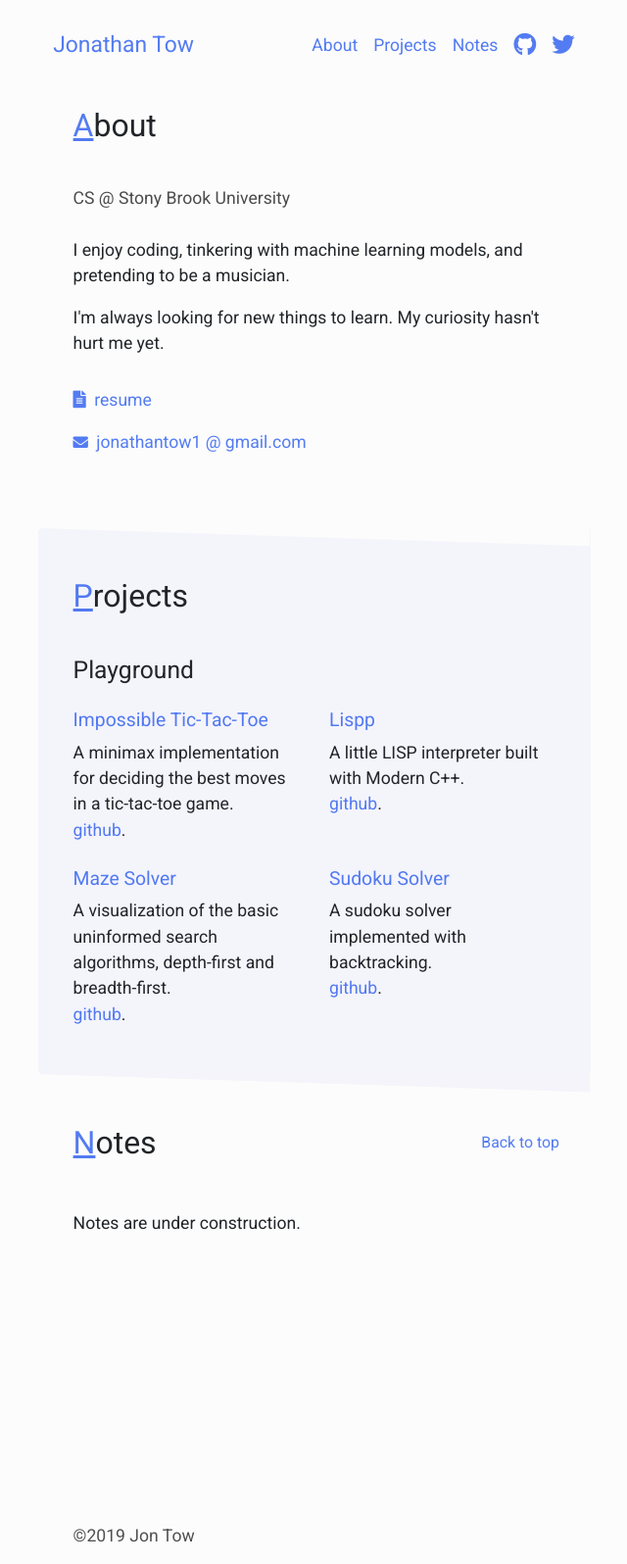
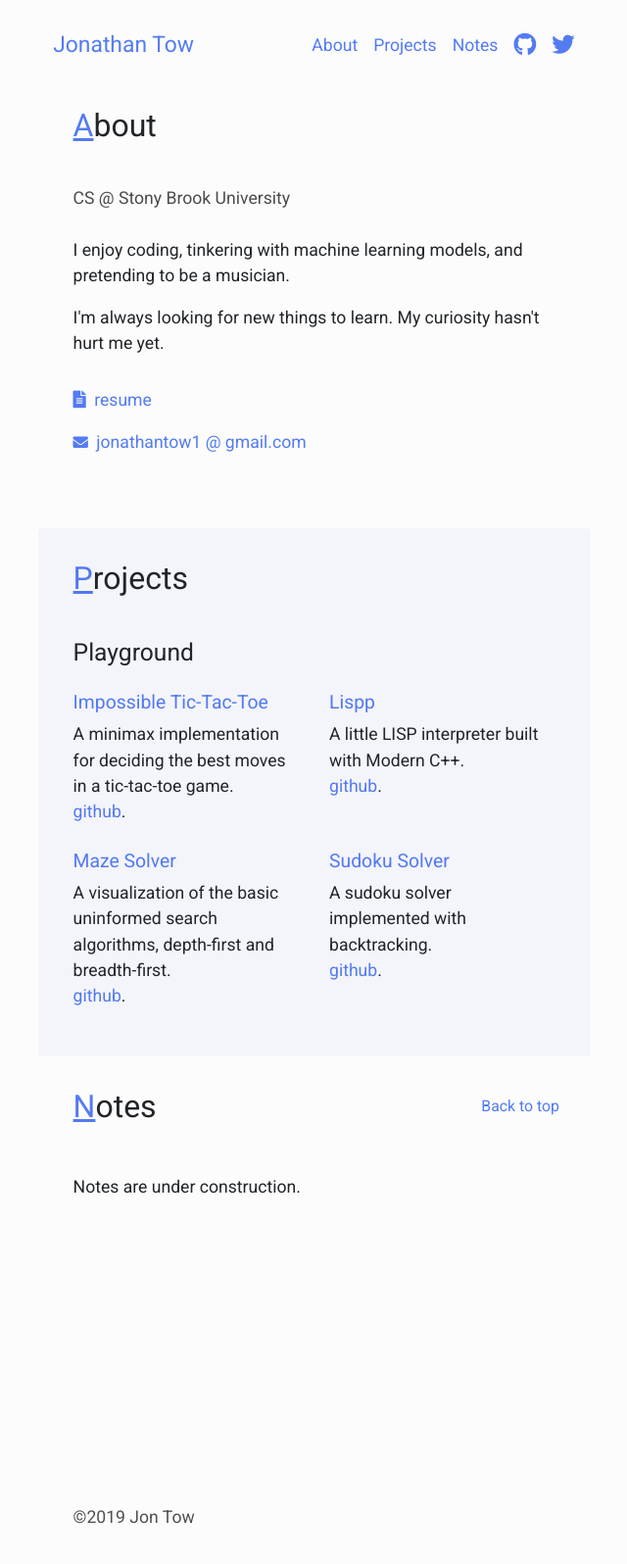
Before and after one commit to jon-tow/jon-tow.github.io, a Jekyll site: the page built from index.html, in a window 1280 px wide. Shown: the whole page at 98% size, without its empty margins (319-959 px from the left). Built offline with Jekyll 4.4.1, drawn with Linux system fonts in a browser that asks for light colours.

Commit message:
remove svgs

```diff
--- a/_includes/_sections/about.html
+++ b/_includes/_sections/about.html
@@ -5,7 +5,6 @@
       <p>About</p>
     </h2>
   </div>
-
 
   <!-- Content -->
   <div class="section-content ">
--- a/_includes/_sections/notes.html
+++ b/_includes/_sections/notes.html
@@ -1,19 +1,4 @@
 <section class=" " >
-
-    <svg viewBox="0 0 766 25" version="1.1" xmlns="http://www.w3.org/2000/svg" xmlns:xlink="http://www.w3.org/1999/xlink">
-      <!-- Generator: Sketch 43.1 (39012) - http://www.bohemiancoding.com/sketch -->
-      <desc>Created with Sketch.</desc>
-      <defs></defs>
-      <g id="Welcome" stroke="none" stroke-width="1" fill="none" fill-rule="evenodd">
-          <g id="Desktop-HD" transform="translate(-336.000000, -373.000000)" fill="#F4F4FA">
-              <g id="Group" transform="translate(719.000000, 385.500000) scale(-1, 1) translate(-719.000000, -385.500000) translate(336.000000, 373.000000)">
-                  <g id="Group-4">
-                      <polygon id="Rectangle-2" transform="translate(383.000000, 12.500000) scale(-1, 1) translate(-383.000000, -12.500000) " points="0 0 766 25 766 0"></polygon>
-                  </g>
-              </g>
-          </g>
-      </g>
-  </svg>
 
   <!-- Section Title Row -->
   <div class="section-header pt-3 pb-3" id="notes">
--- a/_includes/_sections/projects.html
+++ b/_includes/_sections/projects.html
@@ -1,19 +1,6 @@
 
 <section class="mt-1 pb-3" id="project">
 
-
-  <svg viewBox="0 0 766 25" version="1.1" xmlns="http://www.w3.org/2000/svg" xmlns:xlink="http://www.w3.org/1999/xlink">
-    <!-- Generator: Sketch 43.1 (39012) - http://www.bohemiancoding.com/sketch -->
-    <desc>Created with Sketch.</desc>
-    <defs></defs>
-    <g id="Welcome" stroke="none" stroke-width="1" fill="none" fill-rule="evenodd">
-        <g id="Desktop-HD" transform="translate(-365.000000, -251.000000)" fill="#FCFCFC">
-            <g id="Group-2" transform="translate(748.000000, 263.500000) scale(-1, -1) translate(-748.000000, -263.500000) translate(365.000000, 251.000000)">
-                <polygon id="Rectangle-2" transform="translate(383.000000, 12.500000) scale(-1, -1) translate(-383.000000, -12.500000) " points="0 0 766 25 766 0"></polygon>
-            </g>
-        </g>
-    </g>
-</svg>
   <!-- Section Title Row -->
   <div class="section-header pt-3 pb-2" >
     <h2 class="section-h2">
```
